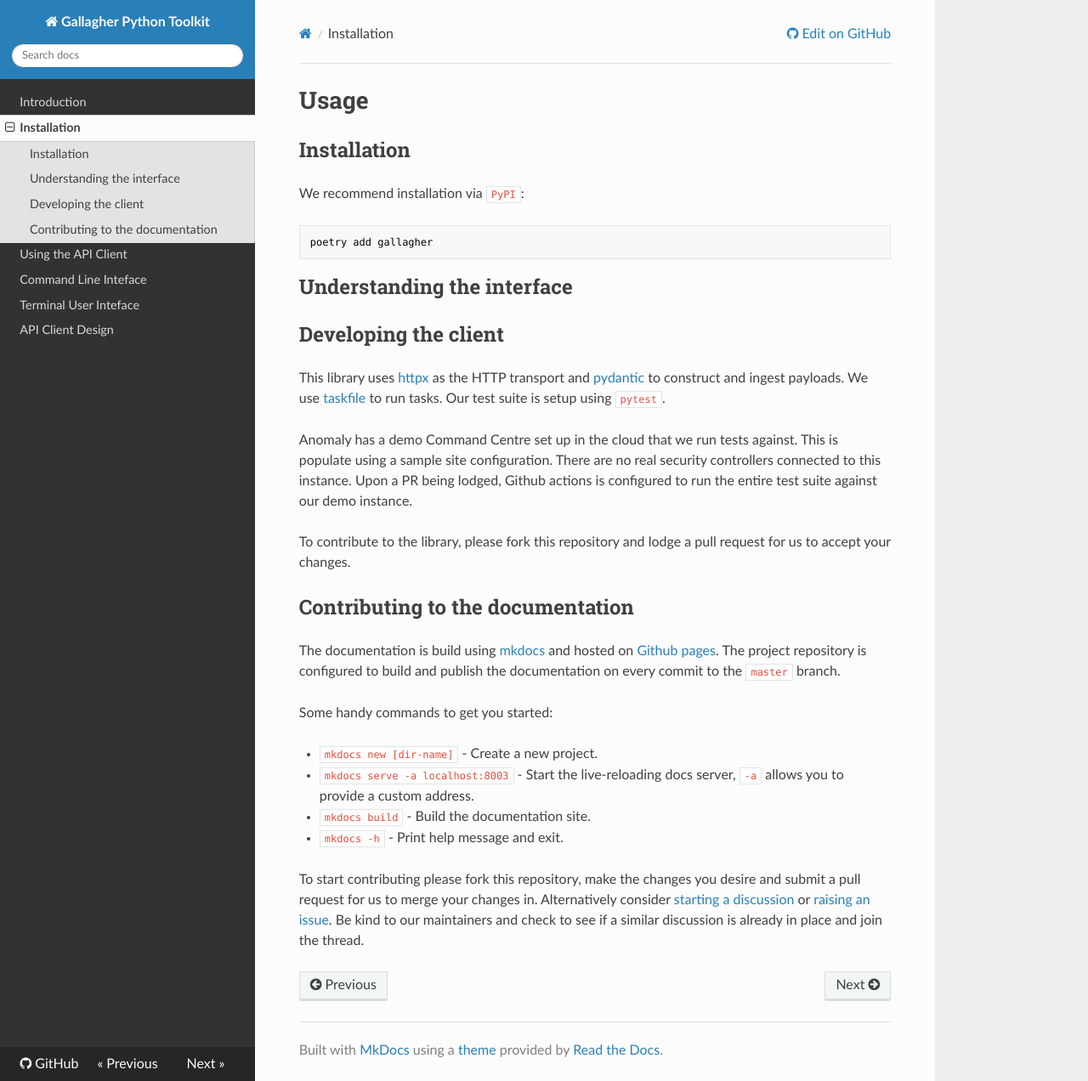
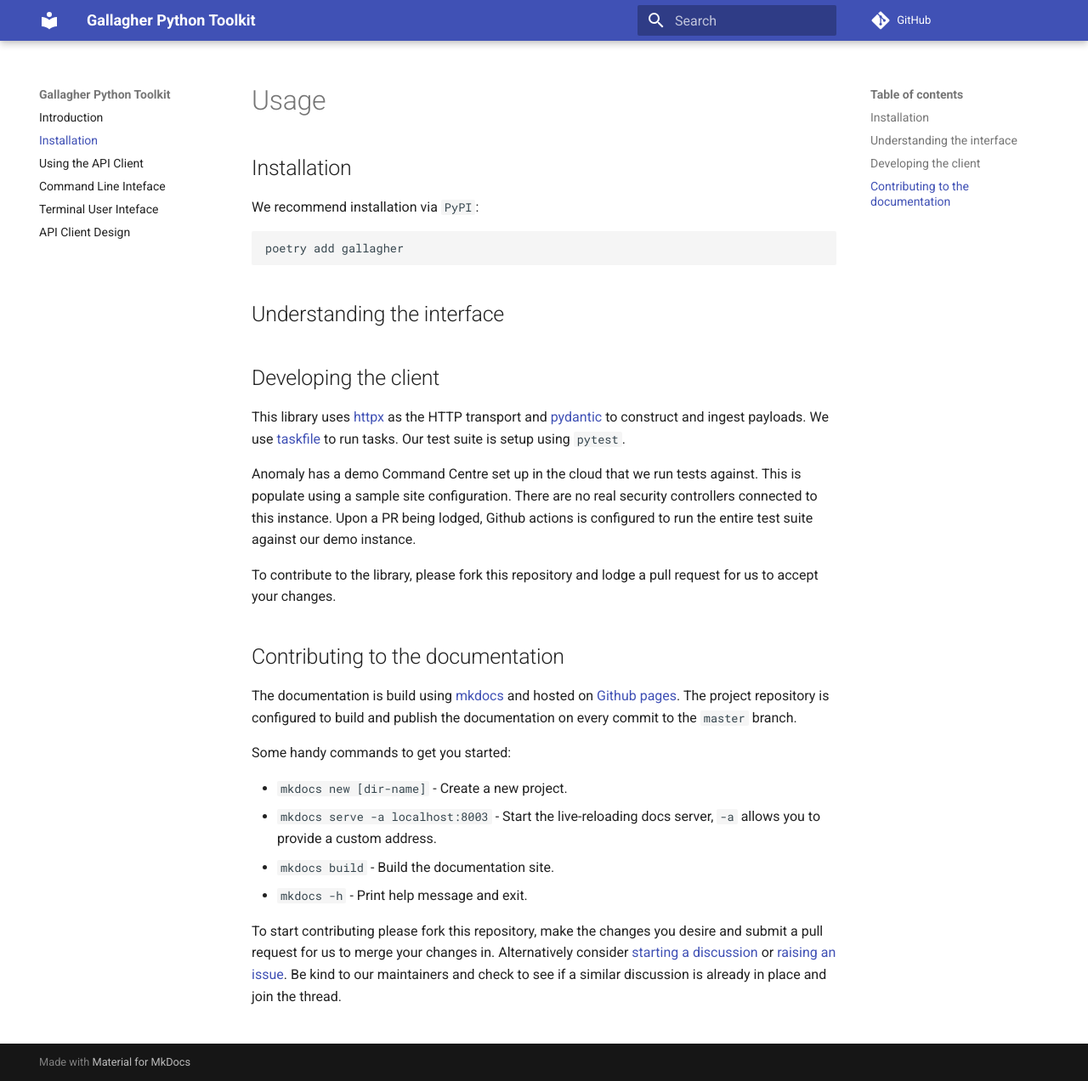
Before and after one commit to anomaly/gallagher, an MkDocs documentation site: the page built from docs/docs/installation.md, in a window 1280 px wide and 1272 px high. Shown: the whole window at 85% size. Built offline with MkDocs 1.6.1 and Material for MkDocs 9.7.7, drawn with Linux system fonts in a browser that asks for light colours; nearby versions of some CDN libraries; comment, search, counter and statistics services are not loaded.

Commit message:
refactor: moves to using mkdocs-material

```diff
--- a/docs/mkdocs.yml
+++ b/docs/mkdocs.yml
@@ -4,7 +4,7 @@
 site_author: Dev Mukherjee
 
 theme:
-  name: readthedocs
+  name: material
 
 markdown_extensions:
     - mkdocs-typer
--- a/pyproject.toml
+++ b/pyproject.toml
@@ -61,6 +61,7 @@
 tqdm = "^4.66.4"
 
 
+mkdocs-material = "^9.5.23"
 [tool.poetry.group.cli.dependencies]
 asyncer = "^0.0.5"
 typer = "^0.12.3"
```
Also changed, not shown: 2 other files.
